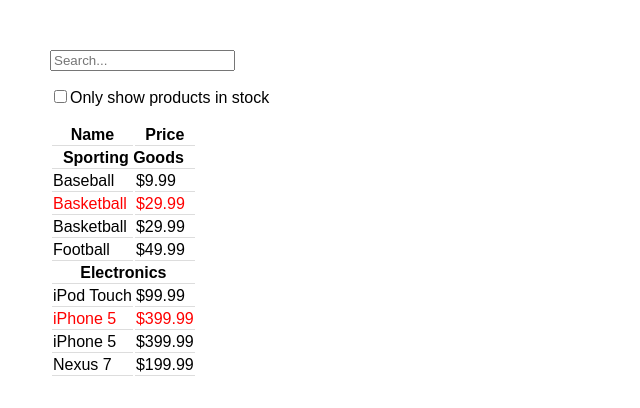
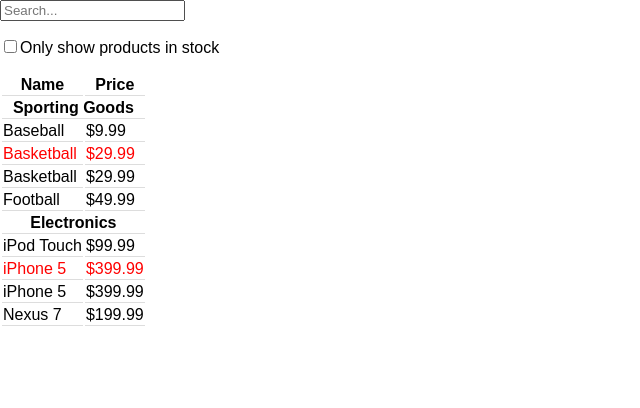
Before and after one commit to enderst3/tir, a React (Create React App) app: page / in a window 1280 px wide. Shown: the top 408 px of the page, without its empty margins (0-640 px from the left). Built offline with nearby package versions, Linux system fonts and the light colour scheme.

Commit message:
everything for day 2

```diff
--- a/src/App.css
+++ b/src/App.css
@@ -2,9 +2,10 @@
   text-align: center;
 }
 
-.inventoryApp{
+.inventoryApp {
   width: 40%;
-  padding: 50px;
+  /* padding-top: 10%; */
+  /* padding-left: 45%; */
 }
 
 td, th {
```
